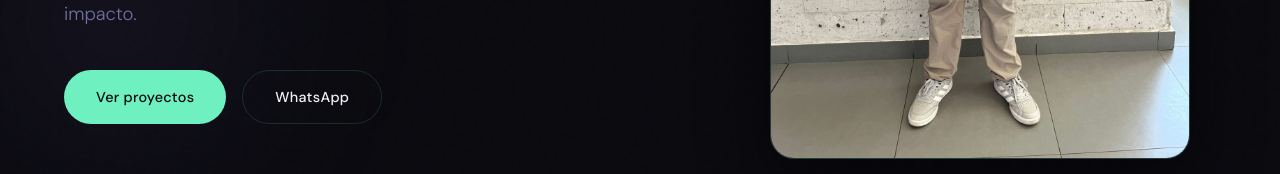
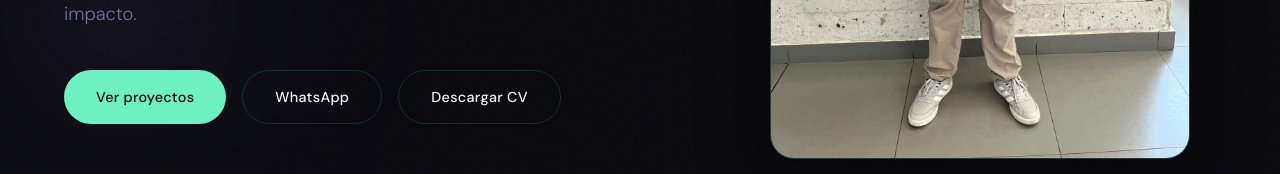
Before and after one commit to DiegoVCH18/diego-vch-portfolio-site, a plain HTML site: page index.html in a window 1280 px wide. Shown: the part 553-727 px from the top of the page. Drawn offline with Linux system fonts and the light colour scheme.

Commit message:
feat: agregar botones de descarga de CV en hero y contacto

```diff
--- a/index.html
+++ b/index.html
@@ -638,6 +638,7 @@
         <div class="hero-cta">
           <a href="#projects" class="btn btn-primary">Ver proyectos</a>
           <a href="https://wa.me/51974205217" target="_blank" class="btn btn-secondary">WhatsApp</a>
+          <a href="assets/cv-diego-vasquez.pdf" class="btn btn-secondary" target="_blank" download>Descargar CV</a>
         </div>
       </div>
       <div class="hero-photo-wrap reveal">
@@ -900,6 +901,7 @@
         <a href="https://www.linkedin.com/in/diego-armando-vasquez" target="_blank" class="contact-link">💼 LinkedIn</a>
         <a href="https://github.com/DiegoVCH18" target="_blank" class="contact-link">💻 GitHub</a>
         <a href="https://github.com/DiegoVCH18/analytics-bi-ml-portfolio" target="_blank" class="contact-link">📊 BI Portfolio</a>
+        <a href="assets/cv-diego-vasquez.pdf" target="_blank" class="contact-link" download>📄 Descargar CV</a>
       </div>
     </div>
   </section>
```
Also changed, not shown: 1 other file.
